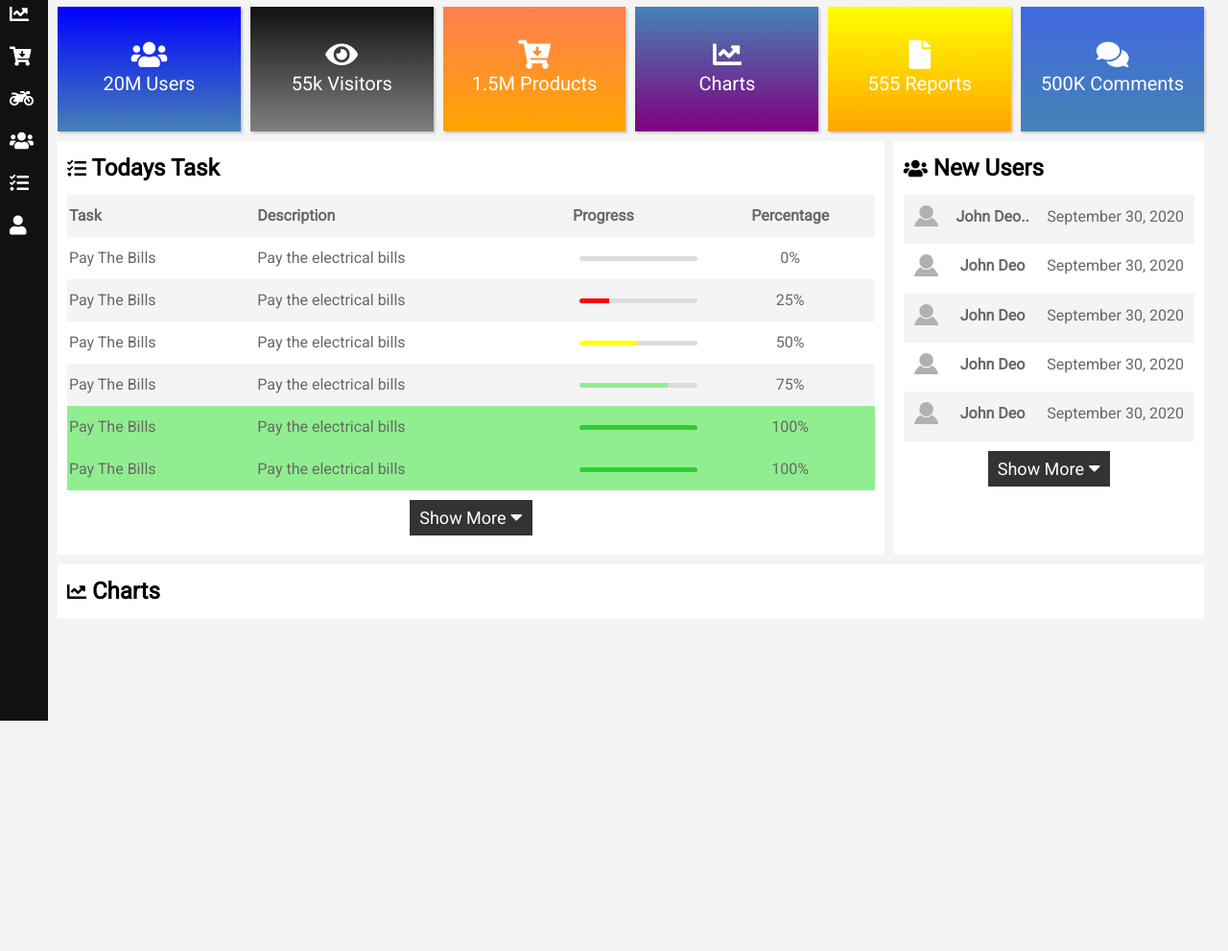
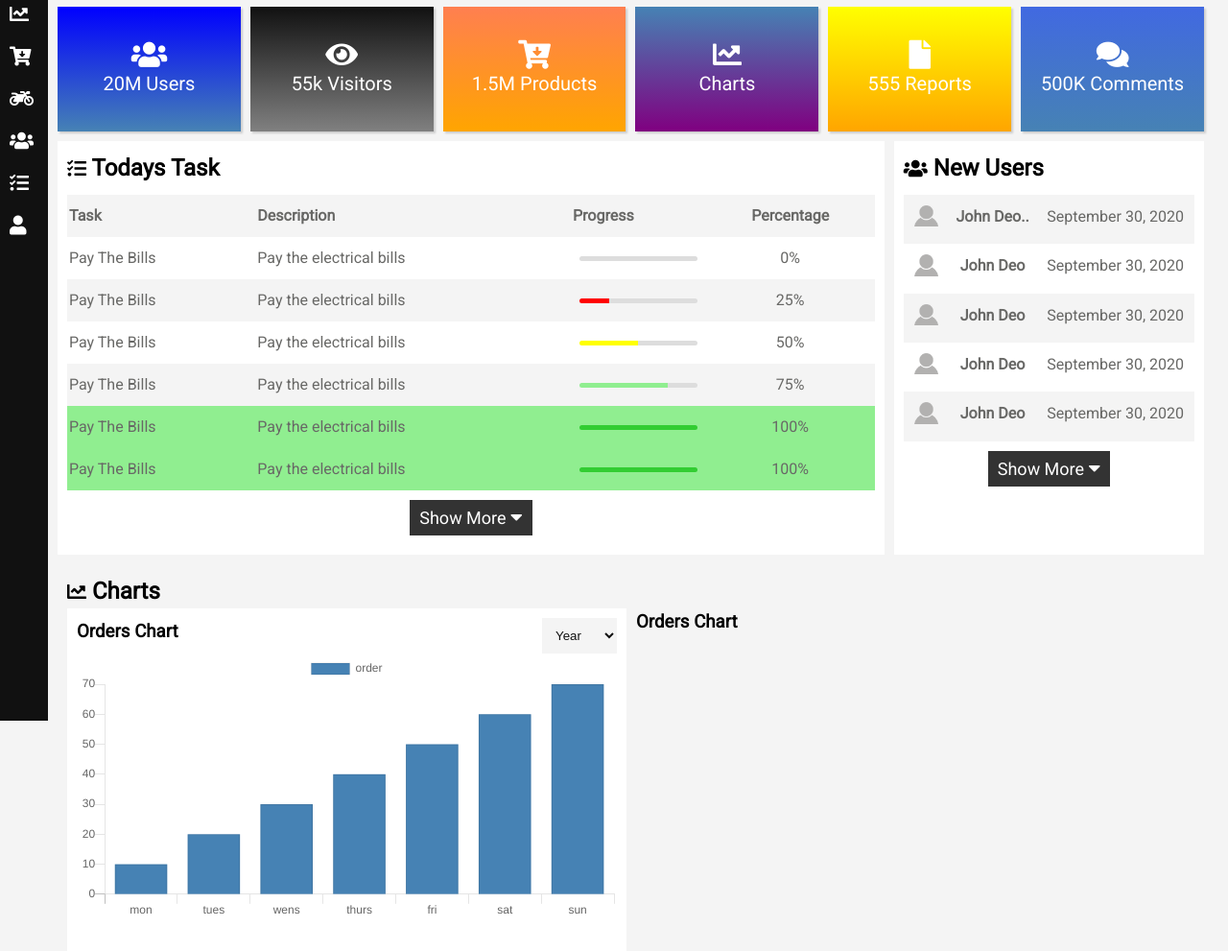
Before and after one commit to RaufAl-hassan/dashboard.github.io, a website: page index.html in a window 1280 px wide. Shown: the part 105-1096 px from the top of the page at 96% size. Before the commit the page ends 800 px from the top, so only its background shows below. Drawn offline with nearby package versions, Linux system fonts and the light colour scheme.

Commit message:
created orders chart section

```diff
--- a/css/app.css
+++ b/css/app.css
@@ -29,15 +29,32 @@
   font-size: 3rem !important;
 }
 
-.task-new-users {
+.main-main .main-main-content .task-new-users {
   display: grid;
   grid-template-columns: 8fr 3fr;
   grid-gap: 1rem;
 }
 
+.main-main .main-main-content .chart .charts-wrapper {
+  display: grid;
+  grid-template-columns: repeat(2, 1fr);
+  grid-gap: 1rem;
+}
+
+.main-main .main-main-content .chart article canvas {
+  width: 20rem;
+  height: 40rem;
+}
+
 @media (max-width: 76.8rem) {
   .main-main .main-main-content .shop-details-content {
     grid-template-columns: repeat(3, 1fr);
+  }
+
+  .main-main .main-main-content .chart .charts-wrapper {
+    display: grid;
+    grid-template-columns: 1fr;
+    grid-gap: 1rem;
   }
 }
 
@@ -57,20 +74,17 @@
 
   .main-main-animate {
     padding-left: 6rem;
-
   }
 
   .main-main .main-main-content .shop-details-content article i {
     font-size: 2.5rem !important;
   }
 
-  .task-new-users {
+  .main-main .main-main-content .task-new-users {
     display: grid;
     grid-template-columns: 1fr;
     grid-gap: 1rem;
   }
-
-  .task-new-users .new-users {}
 }
 
 @media only screen and (max-width: 30rem) {}
--- a/css/utility.css
+++ b/css/utility.css
@@ -209,8 +209,6 @@ img {
   text-align: right;
 }
 
-
-
 .p-1 {
   padding: 1rem;
 }
@@ -244,14 +242,7 @@ img {
 
 .bg-success {
   background: lightgreen !important;
-
 }
-
-.bg-success a {
-  /* color: #fff !important; */
-}
-
-
 
 .bg-black {
   background: linear-gradient(#111, grey) !important;
@@ -378,6 +369,13 @@ img {
   width: 2.5rem !important;
 }
 
+.form-select {
+  background: var(--lightColor);
+  color: var(--blackColor);
+  border: none;
+  padding: 1rem;
+}
+
 .d-none {
   display: none;
 }
@@ -390,8 +388,6 @@ img {
   .d-block {
     display: block;
   }
-
-
 }
 
 @media only screen and (max-width: 30rem) {
@@ -407,7 +403,6 @@ img {
     font-size: 1.4rem;
   }
 
-
   .btn,
   .btn>i {
     font-size: 1.4rem !important;
--- a/index.html
+++ b/index.html
@@ -1,11 +1,13 @@
 <!DOCTYPE html>
 <html lang="en">
-
   <head>
     <meta charset="UTF-8" />
     <meta name="viewport" content="width=device-width, initial-scale=1.0" />
     <!-- google fonts -->
-  <link href="https://fonts.googleapis.com/css2?family=Roboto&family=Roboto+Mono&display=swap" rel="stylesheet" />
+    <link
+      href="https://fonts.googleapis.com/css2?family=Roboto&family=Roboto+Mono&display=swap"
+      rel="stylesheet"
+    />
     <!-- font-awesome -->
     <link rel="stylesheet" href="./css/all.min.css" />
     <!-- custom css -->
@@ -18,7 +20,9 @@
     <!-- header -->
     <header class="main-header">
       <!-- left nav-item-->
-    <nav class="main-navbar d-flex justify-content-between align-items-center px-1">
+      <nav
+        class="main-navbar d-flex justify-content-between align-items-center px-1"
+      >
         <div class="left-nav-item d-flex align-items-center">
           <i class="fa fa-bars hamburger-icon text-grey"></i>
           <h2 class="p-1">
@@ -30,9 +34,12 @@
         <ul class="d-flex right-nav-item align-items-center">
           <li title="message">
             <div class="text-grey">
-            <span><i class="fa fa-envelope"><span
-                  class="message d-flex align-items-center justify-content-center"></span></i></span><span
-              class="d-sm-none">Message</span>
+              <span
+                ><i class="fa fa-envelope"
+                  ><span
+                    class="message d-flex align-items-center justify-content-center"
+                  ></span></i></span
+              ><span class="d-sm-none">Message</span>
             </div>
             <ul class="p-1">
               <li><i class="fa fa-user"></i> New Order</li>
@@ -45,7 +52,8 @@
             <i class="fa fa-cog"></i><span class="d-sm-none">Settings</span>
           </li>
           <li title="profile" class="profile text-grey">
-          <i class="fa fa-user"></i><span class="d-sm-none"> Abdul Rauf Alhassan</span>
+            <i class="fa fa-user"></i
+            ><span class="d-sm-none"> Abdul Rauf Alhassan</span>
             <i class="fa fa-chevron-down"></i>
             <ul class="p-1">
               <li class="d-block d-lg-none">
@@ -71,15 +79,20 @@
     <aside class="main-aside">
       <ul>
         <li class="active" title="Dashboard">
-        <a href=""><i class="fa fa-tachometer-alt"></i>
-          <span>Dashboard <i class="fa fa-chevron-right"></i></span></a>
+          <a href=""
+            ><i class="fa fa-tachometer-alt"></i>
+            <span>Dashboard <i class="fa fa-chevron-right"></i></span
+          ></a>
         </li>
         <li title="Charts">
-        <a href=""><i class="fa fa-chart-line"></i>
-          <span> Charts <i class="fa fa-chevron-right"></i></span></a>
+          <a href=""
+            ><i class="fa fa-chart-line"></i>
+            <span> Charts <i class="fa fa-chevron-right"></i></span
+          ></a>
         </li>
         <li class="aside-sub-links-wrapper" title="Product">
-        <i class="fa fa-cart-arrow-down"></i><span>Products <i class="fa fa-chevron-down"></i></span>
+          <i class="fa fa-cart-arrow-down"></i
+          ><span>Products <i class="fa fa-chevron-down"></i></span>
           <ul class="aside-sub-links">
             <li>
               <a href=""><i class="fa fa-caret-right"></i> View Product</a>
@@ -139,8 +152,10 @@
           </ul>
         </li>
         <li title="Profile">
-        <a href=""><i class="fa fa-user"></i>
-          <span>Profile <i class="fa fa-chevron-right"></i></span></a>
+          <a href=""
+            ><i class="fa fa-user"></i>
+            <span>Profile <i class="fa fa-chevron-right"></i></span
+          ></a>
         </li>
       </ul>
     </aside>
@@ -153,38 +168,50 @@
           <h2 class="mb-1">Welcome Back,</h2>
           <div class="shop-details-content">
             <a href="" class="card bg-blue">
-            <article class="text-center p-1 d-flex d-column align-items-center justify-content-center">
+              <article
+                class="text-center p-1 d-flex d-column align-items-center justify-content-center"
+              >
                 <i class="fa fa-users"></i>
                 <div>20M Users</div>
               </article>
             </a>
             <a href="" class="card bg-black">
-            <article class="text-center p-1 d-flex d-column align-items-center justify-content-center">
+              <article
+                class="text-center p-1 d-flex d-column align-items-center justify-content-center"
+              >
                 <i class="fa fa-eye"></i>
                 <div>55k Visitors</div>
               </article>
             </a>
             <a href="" class="card bg-orange">
-            <article class="text-center p-1 d-flex d-column align-items-center justify-content-center">
+              <article
+                class="text-center p-1 d-flex d-column align-items-center justify-content-center"
+              >
                 <i class="fa fa-cart-arrow-down"></i>
                 <div>1.5M Products</div>
               </article>
             </a>
             <a href="" class="card bg-purple">
-            <article class="text-center p-1 d-flex d-column align-items-center justify-content-center">
+              <article
+                class="text-center p-1 d-flex d-column align-items-center justify-content-center"
+              >
                 <i class="fa fa-chart-line"></i>
                 <div>Charts</div>
               </article>
             </a>
 
             <a href="" class="card bg-indigo">
-            <article class="text-center p-1 d-flex d-column align-items-center justify-content-center">
+              <article
+                class="text-center p-1 d-flex d-column align-items-center justify-content-center"
+              >
                 <i class="fa fa-file"></i>
                 <div>555 Reports</div>
               </article>
             </a>
             <a href="" class="card bg-steelbue">
-            <article class="text-center p-1 d-flex d-column align-items-center justify-content-center">
+              <article
+                class="text-center p-1 d-flex d-column align-items-center justify-content-center"
+              >
                 <i class="fa fa-comments"></i>
                 <div>500K Comments</div>
               </article>
@@ -217,9 +244,7 @@
                     </a>
                   </td>
                   <td class="d-sm-none text-center">
-                  <a href="">
-                    0%
-                  </a>
+                    <a href=""> 0% </a>
                   </td>
                 </tr>
                 <tr>
@@ -233,9 +258,7 @@
                     </a>
                   </td>
                   <td class="d-sm-none text-center">
-                  <a href="">
-                    25%
-                  </a>
+                    <a href=""> 25% </a>
                   </td>
                 </tr>
                 <tr>
@@ -249,9 +272,7 @@
                     </a>
                   </td>
                   <td class="d-sm-none text-center">
-                  <a href="">
-                    50%
-                  </a>
+                    <a href=""> 50% </a>
                   </td>
                 </tr>
                 <tr>
@@ -265,9 +286,7 @@
                     </a>
                   </td>
                   <td class="d-sm-none text-center">
-                  <a href="">
-                    75%
-                  </a>
+                    <a href=""> 75% </a>
                   </td>
                 </tr>
                 <tr class="bg-success">
@@ -281,9 +300,7 @@
                     </a>
                   </td>
                   <td class="d-sm-none text-center">
-                  <a href="">
-                    100%
-                  </a>
+                    <a href=""> 100% </a>
                   </td>
                 </tr>
                 <tr class="bg-success">
@@ -297,15 +314,15 @@
                     </a>
                   </td>
                   <td class="d-sm-none text-center">
-                  <a href="">
-                    100%
-                  </a>
+                    <a href=""> 100% </a>
                   </td>
                 </tr>
               </tbody>
             </table>
             <div class="text-center">
-            <a href="" class="btn btn-dark">Show More <i class="fa fa-caret-down"></i></a>
+              <a href="" class="btn btn-dark"
+                >Show More <i class="fa fa-caret-down"></i
+              ></a>
             </div>
           </section>
           <section class="new-users card p-1">
@@ -358,20 +375,36 @@
               </li>
             </ul>
             <div class="text-center">
-            <a href="" class="btn btn-dark">Show More <i class="fa fa-caret-down"></i></a>
+              <a href="" class="btn btn-dark"
+                >Show More <i class="fa fa-caret-down"></i
+              ></a>
             </div>
           </section>
         </div>
         <!-- end task new user section -->
         <!--chart-->
-      <section class="card p-1 chart">
+        <section class="chart p-1">
           <h2><i class="fa fa-chart-line"></i> Charts</h2>
-        <div class="charts wrapper">
+          <div class="charts-wrapper">
             <!-- orders -->
-          <article></article>
+            <article class="card p-1">
+              <h3 class="d-flex justify-content-between">
+                Orders Chart
+                <select name="" id="season" class="form-select">
+                  <option value="year">Year</option>
+                  <option value="days">Days</option>
+                  <option value="years">Years</option>
+                  <option value="month">month</option>
+                </select>
+              </h3>
+              <canvas id="orders-chart"></canvas>
+            </article>
             <!-- end orders -->
             <!-- visitors -->
-          <article></article>
+            <article>
+              <h3>Orders Chart</h3>
+              <canvas id="orders-chart"></canvas>
+            </article>
             <!-- end visitors -->
             <!-- users -->
             <article></article>
@@ -386,9 +419,11 @@
     </main>
     <!-- end main main -->
 
+    <!-- chart js -->
+    <script src="./node_modules/chart.js/dist/Chart.bundle.min.js"></script>
+    <script src="./js/charts.js"></script>
     <!-- custom js -->
     <script src="./js/utility.js"></script>
     <script src="./js/app.js"></script>
   </body>
-
 </html>
--- /dev/null
+++ b/js/charts.js
@@ -0,0 +1,216 @@
+const orderChartUI = document.querySelectorAll("#orders-chart");
+const seasonUI = document.querySelector("#season");
+
+const months = [
+  "Jan",
+  "Feb",
+  "March",
+  "Apr",
+  "May",
+  "Jun",
+  "Jul",
+  "Aug",
+  "Sep",
+  "Oct",
+  "Nov",
+  "Dec",
+];
+const monthsData = [10, 20, 30, 40, 50, 60, 70, 80, 90, 100, 110, 120];
+
+const days = ["mon", "tues", "wens", "thurs", "fri", "sat", "sun"];
+const daysData = [10, 20, 30, 40, 50, 60, 70];
+
+const daysCount = [
+  1,
+  2,
+  3,
+  4,
+  5,
+  6,
+  7,
+  8,
+  9,
+  10,
+  11,
+  12,
+  13,
+  15,
+  16,
+  17,
+  18,
+  19,
+  20,
+  21,
+  22,
+  23,
+  24,
+  25,
+  26,
+  27,
+  28,
+  29,
+  30,
+];
+
+const daysCountdata = [
+  1,
+  2,
+  3,
+  4,
+  5,
+  6,
+  7,
+  8,
+  9,
+  10,
+  11,
+  12,
+  13,
+  15,
+  16,
+  17,
+  18,
+  19,
+  20,
+  21,
+  22,
+  23,
+  24,
+  25,
+  26,
+  27,
+  28,
+  29,
+  30,
+];
+
+const years = [2015, 2016, 2017, 2018, 2019, 2020];
+
+const options = {
+  scales: {
+    yAxes: [
+      {
+        ticks: {
+          beginAtZero: true,
+        },
+        gridLines: {
+          drawOnChartArea: false,
+        },
+      },
+    ],
+    xAxes: [
+      {
+        gridLines: {
+          drawOnChartArea: false,
+        },
+      },
+    ],
+  },
+};
+
+const backgroundColor = [
+  "steelblue",
+  "steelblue",
+  "steelblue",
+  "steelblue",
+  "steelblue",
+  "steelblue",
+  "steelblue",
+  "steelblue",
+  "steelblue",
+  "steelblue",
+  "steelblue",
+  "steelblue",
+  "steelblue",
+  "steelblue",
+  "steelblue",
+  "steelblue",
+  "steelblue",
+  "steelblue",
+  "steelblue",
+  "steelblue",
+  "steelblue",
+  "steelblue",
+  "steelblue",
+  "steelblue",
+  "steelblue",
+  "steelblue",
+  "steelblue",
+  "steelblue",
+  "steelblue",
+  "steelblue",
+  "steelblue",
+  "steelblue",
+  "steelblue",
+  "steelblue",
+  "steelblue",
+  "steelblue",
+];
+
+const renderChart = (labels, data, label) => {
+  return {
+    type: "bar",
+    data: {
+      labels: labels,
+      datasets: [
+        {
+          label,
+          data,
+          backgroundColor,
+          borderWidth: 1,
+        },
+      ],
+    },
+    options,
+  };
+};
+
+// orders chart
+let ordersChart;
+ordersChart = new Chart(orderChartUI, renderChart(days, daysData, "order"));
+
+// handle chart
+seasonUI.addEventListener("change", (e) => {
+  const type = e.target.value;
+  switch (type) {
+    case "days":
+      ordersChart.reset();
+      ordersChart = new Chart(
+        orderChartUI,
+        renderChart(days, daysData, "order")
+      );
+      break;
+
+    case "month":
+      ordersChart.reset();
+      ordersChart = new Chart(
+        orderChartUI,
+        renderChart(daysCount, daysData, "order")
+      );
+      break;
+
+    case "year":
+      ordersChart.reset();
+      ordersChart = new Chart(
+        orderChartUI,
+        renderChart(months, monthsData, "order")
+      );
+      break;
+
+    case "years":
+      ordersChart.reset();
+      ordersChart = new Chart(
+        orderChartUI,
+        renderChart(years, monthsData, "order")
+      );
+      break;
+
+    default:
+      ordersChart.reset();
+      ordersChart = new Chart(
+        orderChartUI,
+        renderChart(days, daysData, "order")
+      );
+      break;
+  }
+});
```
Also changed, not shown: js/dist/charts.dev.js (added). Lines whose indentation alone changed are shown as unchanged.
